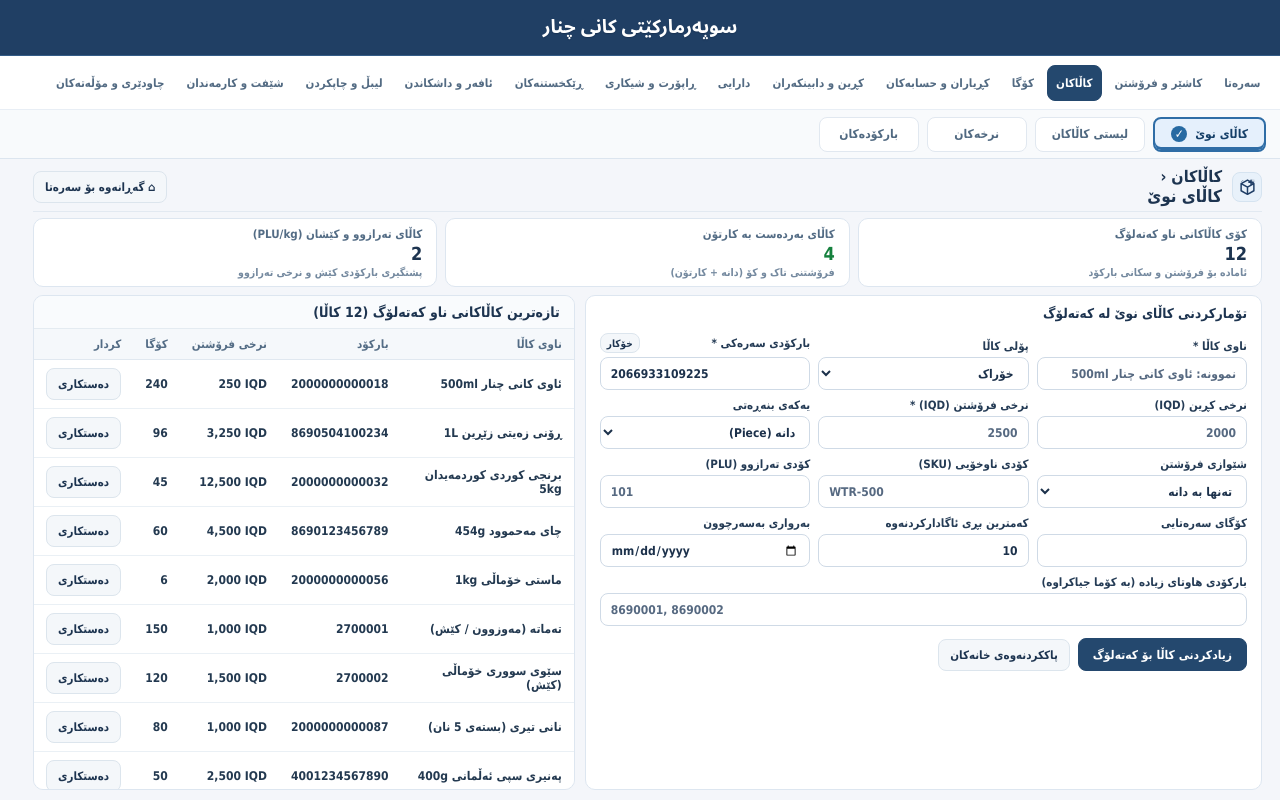
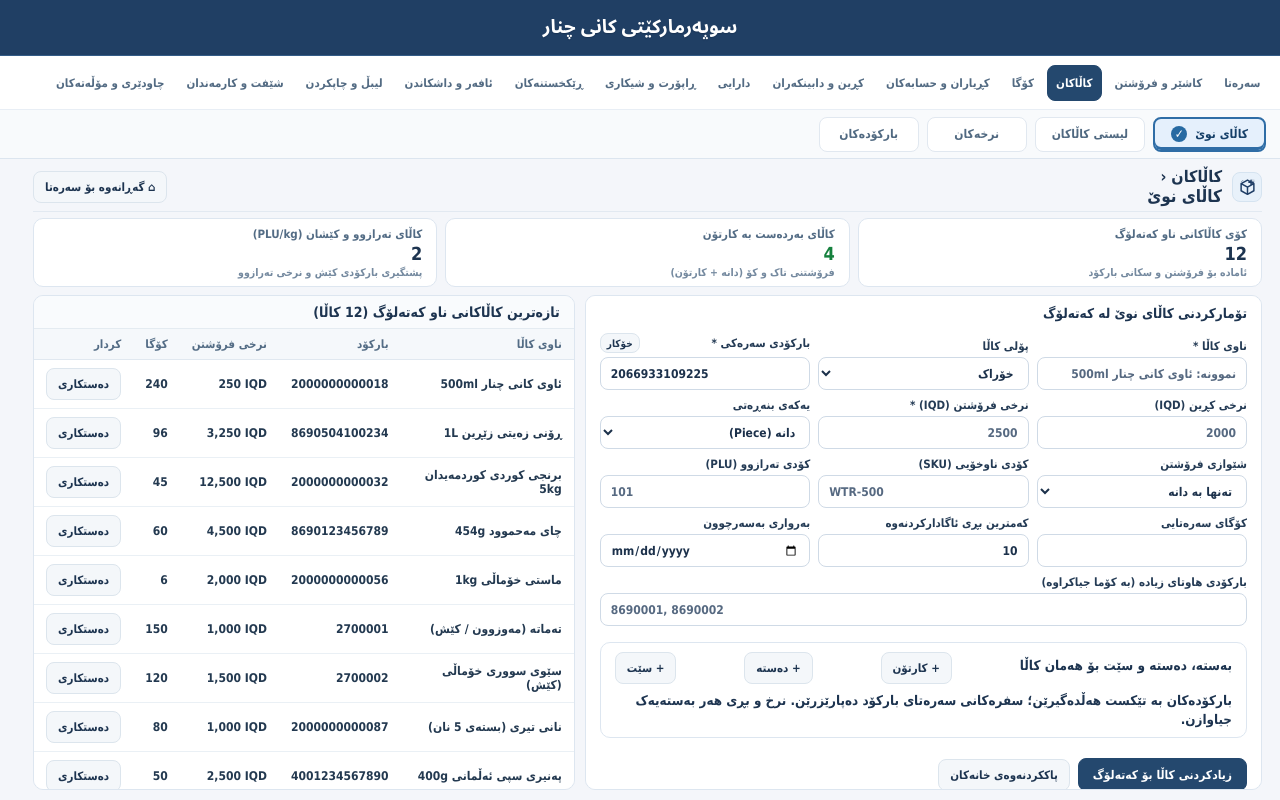
Before and after one commit to arambarzani07/zhirox371, a React (Vite) app: page / in a window 1280 px wide. Both pictures are taken after a click on the button "کاڵاکان". Built offline with nearby package versions, Linux system fonts and the light colour scheme.

Commit message:
feat(catalog-ui): add RTL editable carton/pack/set cards in existing product registration

```diff
--- a/src/components/ProductCatalogView.tsx
+++ b/src/components/ProductCatalogView.tsx
@@ -819,6 +819,47 @@ export const ProductCatalogView: React.FC = () => {
                   </div>
                 )}
 
+                <section className="ws-panel" aria-label="بەستە و دەستە و سێت" style={{ padding: '12px', marginBlock: '8px' }}>
+                  <div className="ws-toolbar" style={{ display: 'flex', gap: '8px', flexWrap: 'wrap', alignItems: 'center' }}>
+                    <strong className="ws-panel-title">بەستە، دەستە و سێت بۆ هەمان کاڵا</strong>
+                    <button type="button" className="secondary" disabled={packagesDraft.length >= MAX_EXTRA_PACKAGES} onClick={() => addPackageCard('carton')}>+ کارتۆن</button>
+                    <button type="button" className="secondary" disabled={packagesDraft.length >= MAX_EXTRA_PACKAGES} onClick={() => addPackageCard('pack')}>+ دەستە</button>
+                    <button type="button" className="secondary" disabled={packagesDraft.length >= MAX_EXTRA_PACKAGES} onClick={() => addPackageCard('set')}>+ سێت</button>
+                  </div>
+                  {packagesDraft.map((pkg, idx) => (
+                    <div key={pkg.id} className="ws-panel" style={{ border: '1px solid #dce6f0', padding: '10px', marginBlock: '9px' }}>
+                      <div className="ws-toolbar" style={{ display: 'flex', justifyContent: 'space-between', alignItems: 'center' }}>
+                        <strong>{idx + 1}. {pkg.kind === 'carton' ? 'کارتۆن' : pkg.kind === 'pack' ? 'دەستە' : 'سێت'}</strong>
+                        <button type="button" className="secondary" onClick={() => setPackagesDraft(prev => prev.filter(x => x.id !== pkg.id))}>لابردنی ئەم بەستەیە</button>
+                      </div>
+                      <div className="ws-form-grid">
+                        <label className="form-col">ناوی بەستە *
+                          <input required value={pkg.name} onChange={e => changePackage(pkg.id, 'name', e.target.value)} />
+                        </label>
+                        <label className="form-col">بارکۆدی سەرەکی *
+                          <input required dir="ltr" value={pkg.barcode} onChange={e => changePackage(pkg.id, 'barcode', e.target.value)} />
+                        </label>
+                        <label className="form-col">ژمارەی یەکە لە بەستەدا *
+                          <input required type="number" min="2" step="1" value={pkg.units} onChange={e => changePackage(pkg.id, 'units', e.target.value)} />
+                        </label>
+                        <label className="form-col">نرخی کڕینی بەستە (IQD)
+                          <input type="number" min="0" step="1" value={pkg.buy} onChange={e => changePackage(pkg.id, 'buy', e.target.value)} />
+                        </label>
+                        <label className="form-col">نرخی فرۆشتنی بەستە (IQD) *
+                          <input required type="number" min="1" step="1" value={pkg.sell} onChange={e => changePackage(pkg.id, 'sell', e.target.value)} />
+                        </label>
+                        <label className="form-col">بارکۆدە هاوتاکان (زۆرترین 30)
+                          <input dir="ltr" value={pkg.aliases} onChange={e => changePackage(pkg.id, 'aliases', e.target.value)} />
+                        </label>
+                        <label className="form-col">نرخی هەر یەکە (تەنها نیشاندان)
+                          <input readOnly tabIndex={-1} value={Number(pkg.units) >= 2 && Number(pkg.sell) > 0 ? (Number(pkg.sell) / Number(pkg.units)).toFixed(3) : ''} />
+                        </label>
+                      </div>
+                    </div>
+                  ))}
+                  <small>بارکۆدەکان بە تێکست هەڵدەگیرێن؛ سفرەکانی سەرەتای بارکۆد دەپارێزرێن. نرخ و بڕی هەر بەستەیەک جیاوازن.</small>
+                </section>
+
                 <div className="ws-toolbar" style={{ marginBottom: 0, paddingTop: '4px' }}>
                   <div style={{ display: 'flex', gap: '8px', alignItems: 'center' }}>
                     <button type="submit" className="primary">
```
